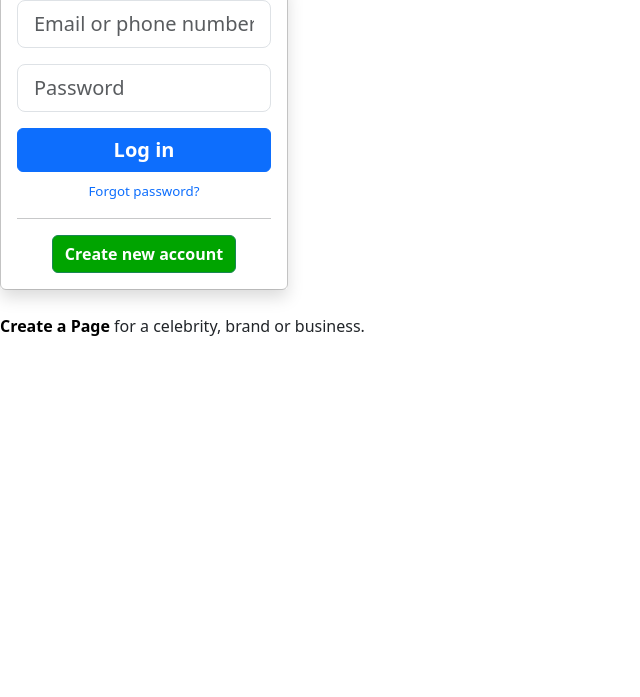
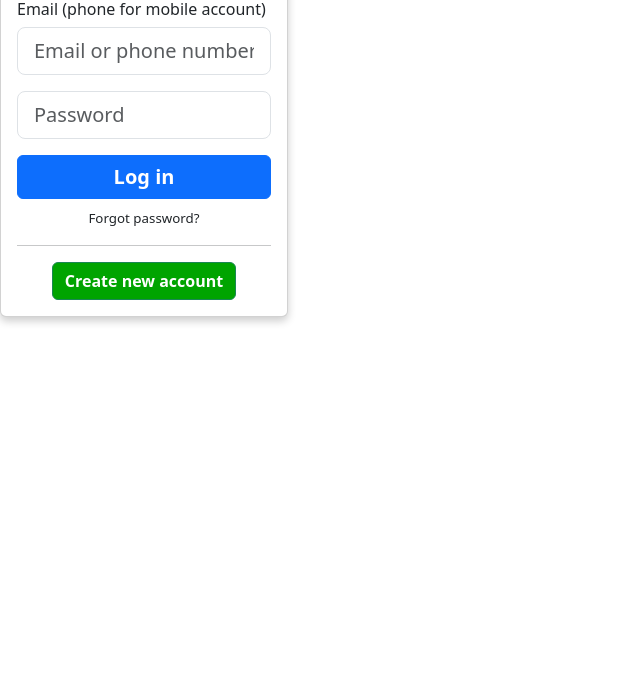
Before and after one commit to Lindac15/Padawans, a website: page Day3/Amazon Sign In/index.html in a window 1280 px wide. Shown: the part 103-800 px from the top of the page, without its empty margins (0-640 px from the left). Drawn offline with nearby package versions, Linux system fonts and the light colour scheme.

Commit message:
before closing

```diff
--- a/Day3/Amazon Sign In/index.html
+++ b/Day3/Amazon Sign In/index.html
@@ -8,26 +8,30 @@
     <title>Amazon</title>
 </head>
 <body>
+<div class="row row-cols-1 row-cols-md-2 g-4">
+  <div class="col">
+    <div class="row row-cols-1 row-cols-md-2 g-4">
+        <div class="col">
+            <div class="card" style="width: 18rem;">
+                <img src="/static/Amazon_logo.svg.png" class="card-img-top" alt="Amazon_logo">
+            <div class="card-body">
+                <h6 class="card-title">Email (phone for mobile account)</h6>
 
-  <div class="card" style="width: 18rem;">
-    <img src="/static/Amazon_logo.svg.png" class="card-img-top" alt="...">
-        <div class="card-body shadow">
             <div class="input-group input-group-lg mb-3">
                 <input type="text" class="form-control" type="text" placeholder="Email or phone number"
-                    aria-label="Sizing example input" aria-describedby="inputGroup-sizing-lg">
+                    aria-label="Sizing example input" aria-describedby="inputGroup-sizing-sm">
             </div>
             <div class="input-group input-group-lg mb-3">
                 <input type="text" class="form-control" type="password" placeholder="Password"
-                    aria-label="Sizing example input" aria-describedby="inputGroup-sizing-lg">
+                    aria-label="Sizing example input" aria-describedby="inputGroup-sizing-sm">
+
             </div>
 
 
             <a href="#" class="btn btn-primary w-100 fw-bold fs-5">Log in</a>
+                <p id="forgot" class="card-text text-center">Forgot password?</p>
 
-
-            <a href="#" class="text-decoration-none">
-                <p id="forgot" class="card-text text-center">Forgot password?</p>
-            </a>
+            <a href="#" class="text-decoration-none"></a>
             <hr>
             <div class="d-flex justify-content-center"><a href="#" id="create"
                     class="btn btn-success fw-bolder">Create new account</a></div>
@@ -36,13 +40,12 @@
 
     </div>
 
-    <p class="mt-4 ml-3"><a href="#" class="text-decoration-none fw-bold text-black">Create a
-            Page</a> for a celebrity, brand or business.</p>
+
 </div>
 </div>
 
 
 
-    <script src="https://cdn.jsdelivr.net/npm/bootstrap@5.3.3/dist/js/bootstrap.bundle.min.js" integrity="sha384-YvpcrYf0tY3lHB60NNkmXc5s9fDVZLESaAA55NDzOxhy9GkcIdslK1eN7N6jIeHz" crossorigin="anonymous"></script>
+      <script src="https://cdn.jsdelivr.net/npm/bootstrap@5.3.3/dist/js/bootstrap.bundle.min.js" integrity="sha384-YvpcrYf0tY3lHB60NNkmXc5s9fDVZLESaAA55NDzOxhy9GkcIdslK1eN7N6jIeHz" crossorigin="anonymous"></script>
 </body>
 </html>
--- a/Day3/Amazon Sign In/style.css
+++ b/Day3/Amazon Sign In/style.css
@@ -3,9 +3,16 @@ body {
     height: 100%;
   }
 
-.card-img-top{
-  border: 20%;
-}
+  .card {
+    box-shadow: 0 4px 8px 0 rgba(0,0,0,0.2);
+    transition: 0.3s;
+    border-radius: 5px; /* 5px rounded corners */
+  }
+
+
+  img {
+    border-radius: 5px 5px 0 0;
+  }
 
 #forgot {
   font-size: smaller;
```
